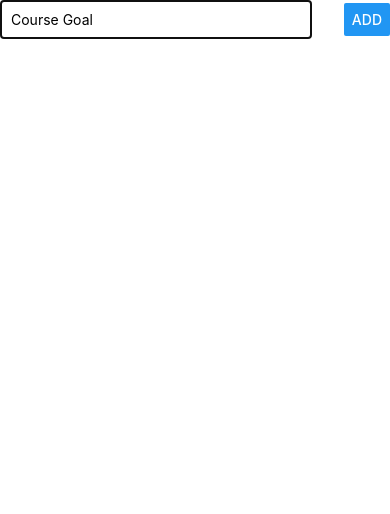
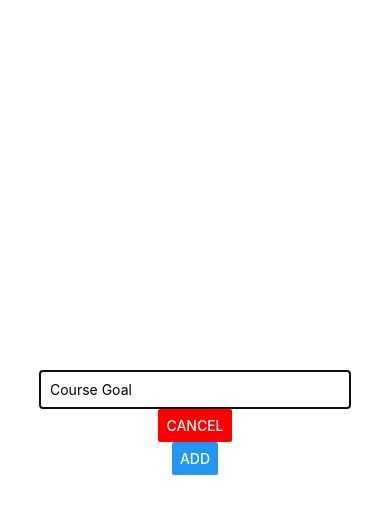
Before and after one commit to yuslianto/GoalsApp, a React Native app: screen / in a window 390 px wide. Both pictures are taken after a click on the button "ADD NEW GOAL". Shown: the top 514 px of the page. Built offline with nearby package versions, Linux system fonts and the light colour scheme.

Commit message:
closing the modal and clearing input

```diff
--- a/App.js
+++ b/App.js
@@ -14,6 +14,7 @@ export default function App() {
       ...currentGoals,
       { id: Math.random().toString(), value: goalTitle }
     ]);
+    setIsAddMode(false);
   };
 
 
@@ -21,6 +22,10 @@ export default function App() {
     setCourseGoals(currentGoals => {
       return currentGoals.filter((goal) => goal.id !== goalId);
     });
+  };
+
+  const cancelGoalAdditionHandler = () => {
+    setIsAddMode(false);
   };
 
   return (
@@ -34,6 +39,7 @@ export default function App() {
       <GoalInput
         onAddGoal={addGoalHandler}
         visible={isAddMode}
+        onCancel={cancelGoalAdditionHandler}
       />
       <FlatList
         keyExtractor={(item, index)=> item.id}
--- a/src/Molekul/GoalInput.js
+++ b/src/Molekul/GoalInput.js
@@ -9,10 +9,18 @@ import {
 
 const GoalInput = props => {
 
+    // initial state
     const [enteredGoal, setEnteredGoal] = useState('');
 
+    // to change text
     const goalInputHandler = (enteredText) => {
         setEnteredGoal(enteredText);
+    };
+
+    // to add goal
+    const addGoalHandler = () => {
+        props.onAddGoal(enteredGoal);
+        setEnteredGoal('')
     };
 
     return (
@@ -25,7 +33,8 @@ const GoalInput = props => {
                     value={enteredGoal}
                 />
                 {/* <Button title="ADD" onPress={()=>props.onAddGoal(enteredGoal)} /> */}
-                <Button title="ADD" onPress={props.onAddGoal.bind(this, enteredGoal)} />
+                <Button title="CANCEL" color="red" onPress={props.onCancel} />
+                <Button title="ADD" onPress={addGoalHandler} />
             </View>
         </Modal>
     );
@@ -33,8 +42,8 @@ const GoalInput = props => {
 
 const styles = StyleSheet.create({
     inputContainer: {
-        flexDirection: 'row',
-        justifyContent: 'space-between',
+        flex: 1,
+        justifyContent: 'center',
         alignItems: 'center'
     },
     input: {
```
